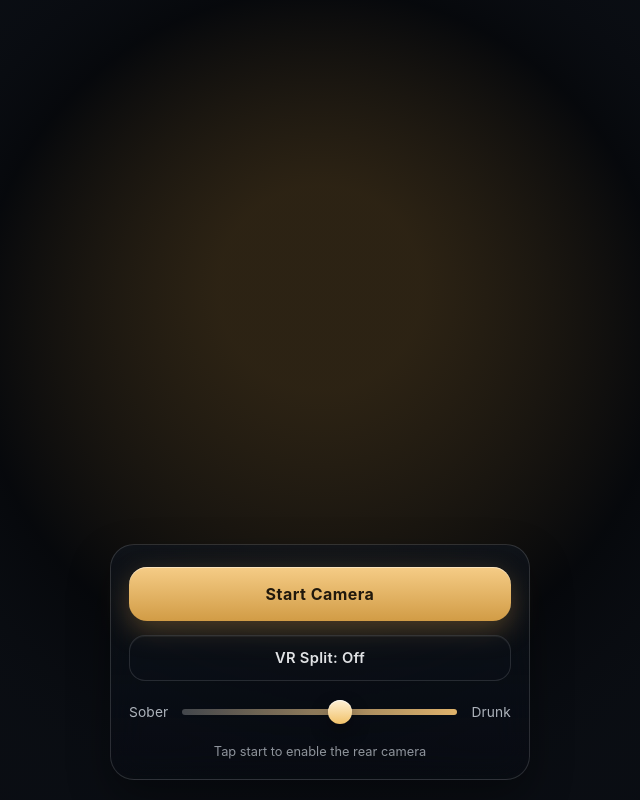
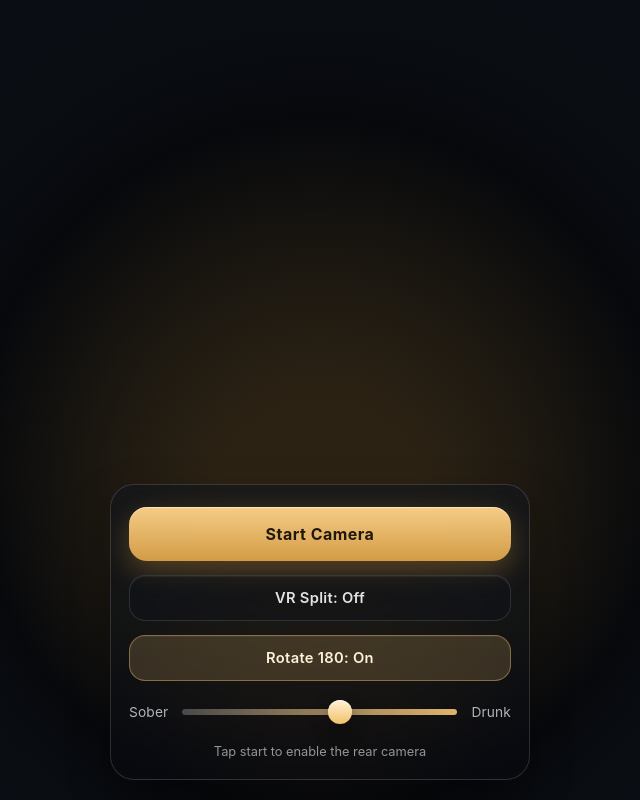
Before and after one commit to dhtcompany/drunkeffect, a website built with Vite: page index.html in a window 1280 px wide. Both pictures are taken after a click on the button "VR Split: On". Shown: the whole page, without its empty margins (320-960 px from the left). Built offline with nearby package versions, Linux system fonts and the light colour scheme.

Commit message:
code 1  commit

```diff
--- a/app.js
+++ b/app.js
@@ -944,6 +944,7 @@
       this.controlsToggle = document.getElementById("controls-toggle");
       this.startButton = document.getElementById("start-button");
       this.vrToggle = document.getElementById("vr-toggle");
+      this.flipToggle = document.getElementById("flip-toggle");
       this.intensitySlider = document.getElementById("intensity-slider");
       this.statusBadge = document.getElementById("status-badge");
       this.renderCanvas = document.createElement("canvas");
@@ -955,6 +956,7 @@
       this.rafId = 0;
       this.running = false;
       this.vrMode = true;
+      this.flipMode = true;
       this.controlsVisible = true;
       this.controlsHideTimer = 0;
       this.startTime = performance.now();
@@ -974,6 +976,10 @@
 
       this.vrToggle.addEventListener("click", () => {
         this.toggleVrMode();
+      });
+
+      this.flipToggle.addEventListener("click", () => {
+        this.toggleFlipMode();
       });
 
       this.controlsToggle.addEventListener("click", () => {
@@ -998,6 +1004,7 @@
       document.addEventListener("visibilitychange", this.boundVisibility);
 
       this.updateVrToggle();
+      this.updateFlipToggle();
       this.drawIdleBackdrop();
     }
 
@@ -1018,6 +1025,15 @@
       this.vrToggle.setAttribute("aria-pressed", this.vrMode ? "true" : "false");
     }
 
+    updateFlipToggle() {
+      if (!this.flipToggle) {
+        return;
+      }
+
+      this.flipToggle.textContent = this.flipMode ? "Rotate 180: On" : "Rotate 180: Off";
+      this.flipToggle.setAttribute("aria-pressed", this.flipMode ? "true" : "false");
+    }
+
     getCameraActiveMessage() {
       if (!this.renderer) {
         return this.vrMode ? "Rear camera active - VR split" : "Rear camera active";
@@ -1036,6 +1052,18 @@
       this.vrMode = !this.vrMode;
       this.updateVrToggle();
       this.handleResize();
+
+      if (!this.running) {
+        this.drawIdleBackdrop();
+      } else {
+        this.updateStatus(this.getCameraActiveMessage());
+        this.scheduleControlsHide();
+      }
+    }
+
+    toggleFlipMode() {
+      this.flipMode = !this.flipMode;
+      this.updateFlipToggle();
 
       if (!this.running) {
         this.drawIdleBackdrop();
@@ -1106,16 +1134,20 @@
 
       if (this.vrMode) {
         const eyeWidth = this.canvas.width * 0.5;
-        this.displayCtx.fillStyle = gradient;
-        this.displayCtx.fillRect(0, 0, eyeWidth, this.canvas.height);
-        this.displayCtx.fillRect(eyeWidth, 0, eyeWidth, this.canvas.height);
+        this.drawDisplaySegment((ctx) => {
+          ctx.fillStyle = gradient;
+          ctx.fillRect(0, 0, eyeWidth, this.canvas.height);
+          ctx.fillRect(eyeWidth, 0, eyeWidth, this.canvas.height);
+        }, this.flipMode);
         this.displayCtx.fillStyle = "rgba(255, 255, 255, 0.08)";
         this.displayCtx.fillRect(eyeWidth - 1, 0, 2, this.canvas.height);
         return;
       }
 
-      this.displayCtx.fillStyle = gradient;
-      this.displayCtx.fillRect(0, 0, this.canvas.width, this.canvas.height);
+      this.drawDisplaySegment((ctx) => {
+        ctx.fillStyle = gradient;
+        ctx.fillRect(0, 0, this.canvas.width, this.canvas.height);
+      }, this.flipMode);
     }
 
     async startCamera() {
@@ -1267,14 +1299,34 @@
       if (this.vrMode) {
         const eyeWidth = Math.floor(displayWidth * 0.5);
 
-        this.displayCtx.drawImage(this.renderCanvas, 0, 0, eyeWidth, displayHeight);
-        this.displayCtx.drawImage(this.renderCanvas, eyeWidth, 0, eyeWidth, displayHeight);
+        this.drawDisplaySegment((ctx) => {
+          ctx.drawImage(this.renderCanvas, 0, 0, eyeWidth, displayHeight);
+          ctx.drawImage(this.renderCanvas, eyeWidth, 0, eyeWidth, displayHeight);
+        }, this.flipMode);
         this.displayCtx.fillStyle = "rgba(255, 255, 255, 0.08)";
         this.displayCtx.fillRect(eyeWidth - 1, 0, 2, displayHeight);
         return;
       }
 
-      this.displayCtx.drawImage(this.renderCanvas, 0, 0, displayWidth, displayHeight);
+      this.drawDisplaySegment((ctx) => {
+        ctx.drawImage(this.renderCanvas, 0, 0, displayWidth, displayHeight);
+      }, this.flipMode);
+    }
+
+    drawDisplaySegment(drawFn, shouldFlip = false) {
+      if (!this.displayCtx) {
+        return;
+      }
+
+      this.displayCtx.save();
+
+      if (shouldFlip) {
+        this.displayCtx.translate(this.canvas.width, this.canvas.height);
+        this.displayCtx.rotate(Math.PI);
+      }
+
+      drawFn(this.displayCtx);
+      this.displayCtx.restore();
     }
 
     render(now) {
--- a/index.html
+++ b/index.html
@@ -48,6 +48,15 @@
             VR Split: On
           </button>
 
+          <button
+            id="flip-toggle"
+            class="mode-button"
+            type="button"
+            aria-pressed="true"
+          >
+            Rotate 180: On
+          </button>
+
           <label class="slider-wrap" for="intensity-slider">
             <span class="slider-label">Sober</span>
             <input
```
